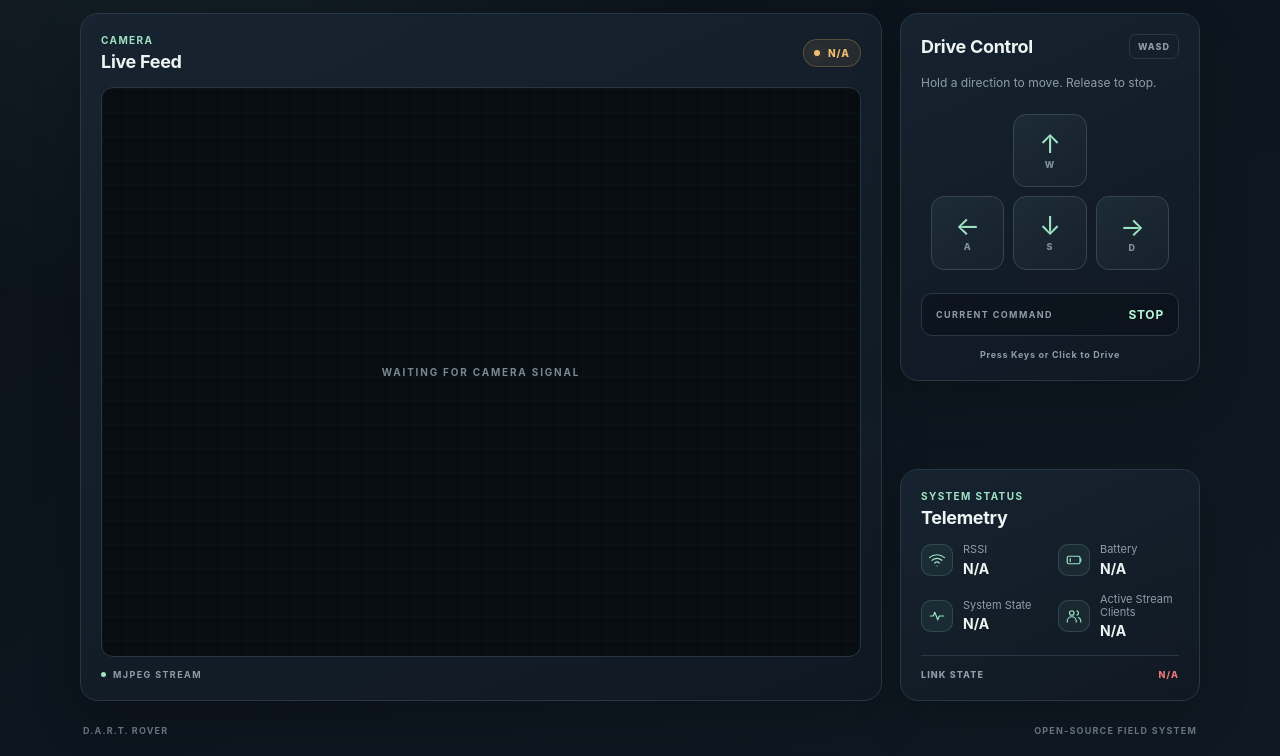
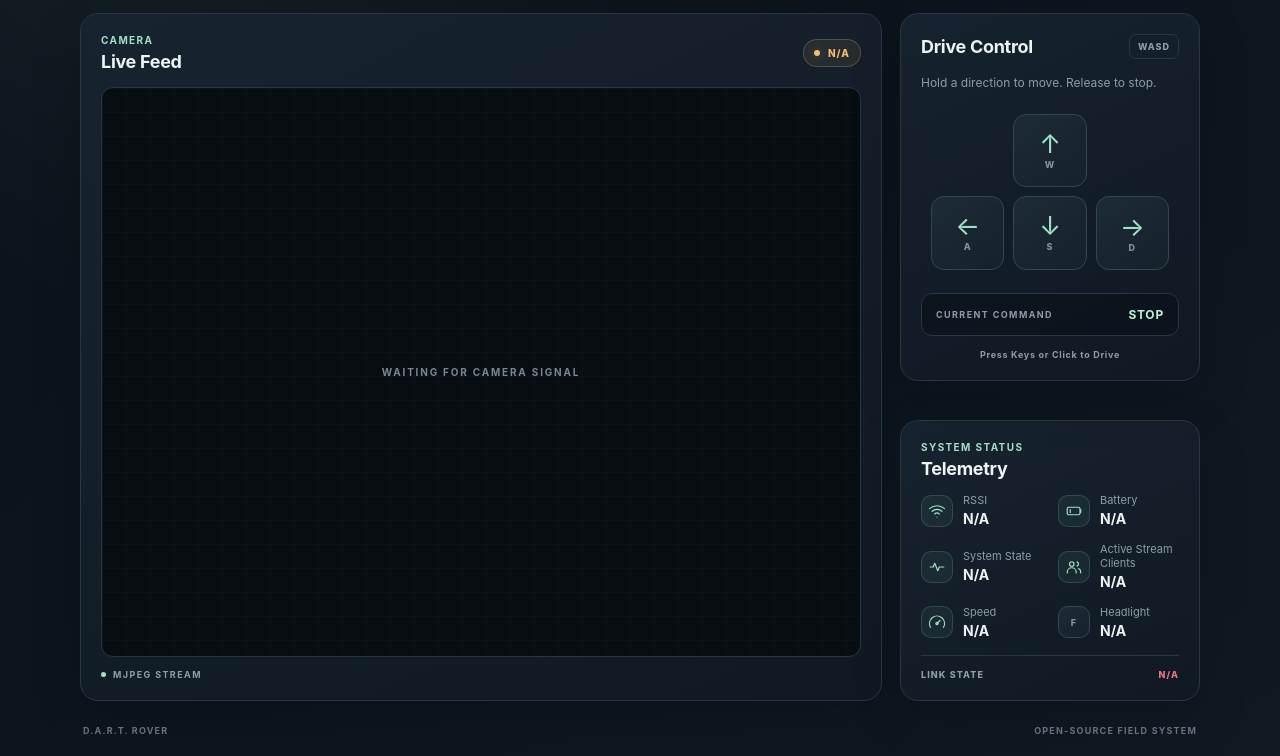
Before and after one commit to paulantofe/D.A.R.T., a plain HTML site: page esp32_network_controller/data/index.html in a window 1280 px wide. Shown: the part 109-865 px from the top of the page. Drawn offline with Linux system fonts and the light colour scheme; no server answers.

Commit message:
feat: add speed and headlight buttons

```diff
--- a/esp32_network_controller/data/index.html
+++ b/esp32_network_controller/data/index.html
@@ -135,6 +135,28 @@
                 <span class="status-label">Active Stream Clients</span>
                 <span id="stream-clients-status" class="status-value">N/A</span>
               </div>
+
+              <div class="status-item">
+                <span class="status-icon" aria-hidden="true">
+                  <svg viewBox="0 0 24 24" fill="none">
+                    <path d="M3.34 19a10 10 0 1 1 17.32 0" />
+                    <path d="M12 14l4-4" />
+                    <circle cx="12" cy="14" r="1.5" />
+                  </svg>
+                </span>
+                <span class="status-label">Speed</span>
+                <span id="speed-status" class="status-value">N/A</span>
+              </div>
+
+              <div class="status-item">
+                <span class="status-button" aria-hidden="true">
+                  <button id="btn-speedlight-on" class="ctrl-btn on" aria-label="Turn headlights on">
+                    <span class="key-hint">F</span>
+                  </button>
+                </span>
+                <span class="status-label">Headlight</span>
+                <span id="speed-status" class="status-value">N/A</span>
+              </div>
             </div>
 
             <div class="hardware-link">
--- a/esp32_network_controller/data/style.css
+++ b/esp32_network_controller/data/style.css
@@ -293,7 +293,8 @@ p {
 }
 
 .telemetry-panel,
-.control-panel {
+.control-panel,
+.speedlight-panel {
   padding: 20px;
 }
 
@@ -301,6 +302,11 @@ p {
   display: grid;
   grid-template-columns: repeat(2, minmax(0, 1fr));
   align-items: center;
+  gap: 16px;
+}
+
+.speedlight-controls {
+  display: flex;
   gap: 16px;
 }
 
@@ -312,7 +318,22 @@ p {
   column-gap: 10px;
 }
 
-.status-icon {
+#btn-speedlight-on {
+  width: 32px;
+  height: 32px;
+  border-radius: 10px;
+}
+
+.status-button {
+  display: grid;
+  width: 32px;
+  height: 32px;
+  grid-row: span 2;
+  place-items: center;
+  color: var(--mint);
+}
+
+.status-icon{
   display: grid;
   width: 32px;
   height: 32px;
```
